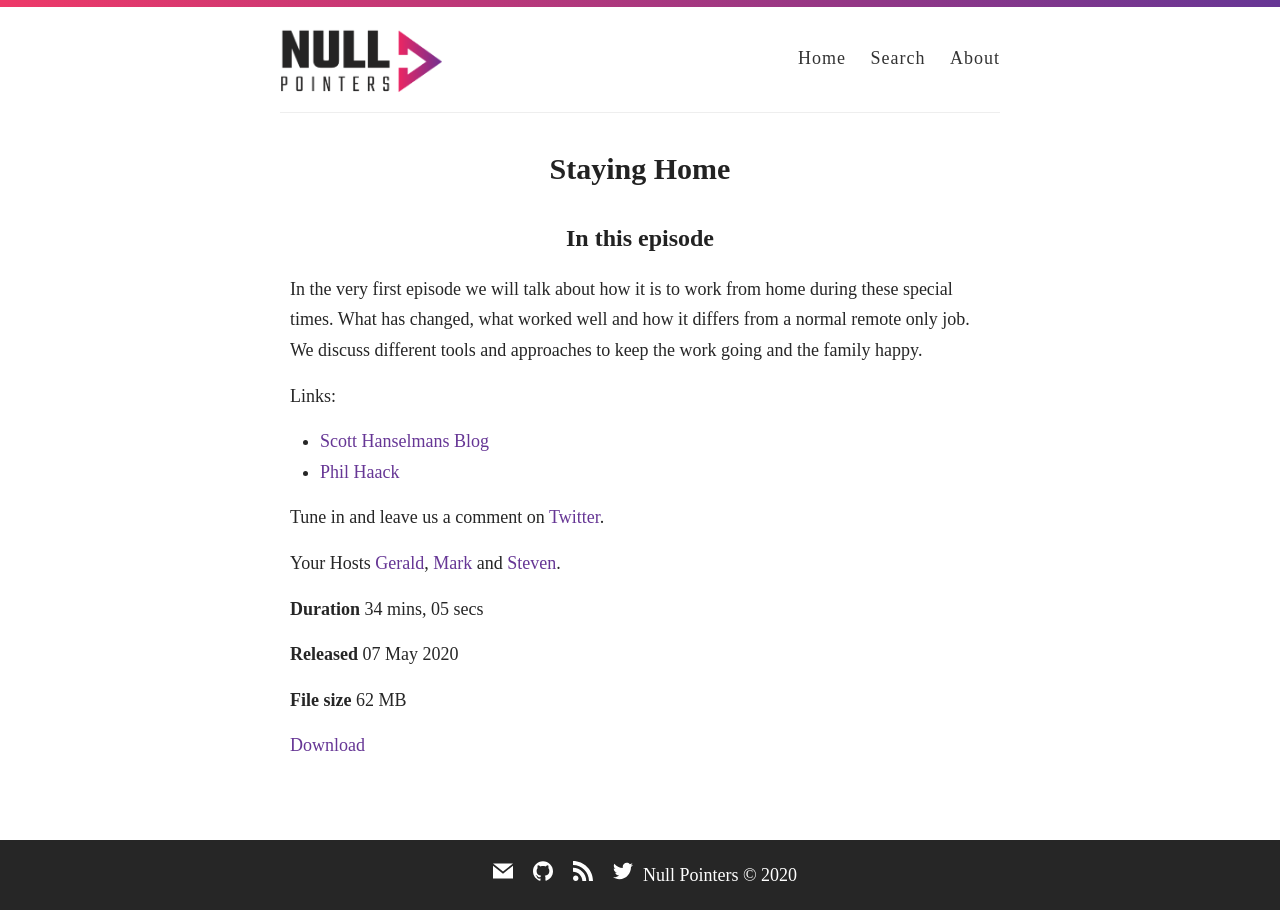
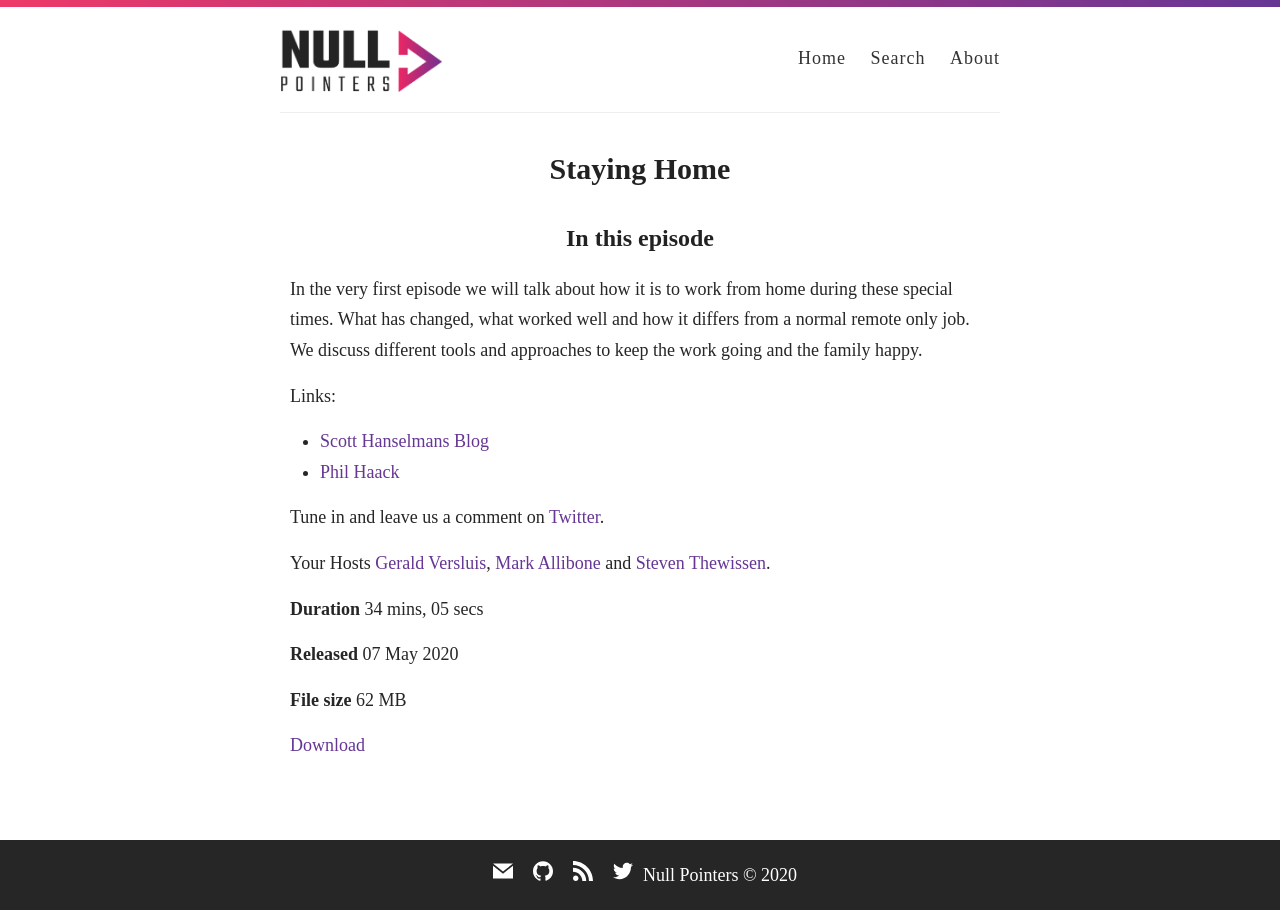
Before and after one commit to nullpointersio/website, a Jekyll site: the page built from _posts/2020-05-07-corona.markdown, in a window 1280 px wide. Built offline with Jekyll 4.4.1, drawn with Linux system fonts in a browser that asks for light colours; some web fonts are replaced; some of the changed lines change nothing that is shown.

Commit message:
Redone some RSS stuff

```diff
--- a/_config.yml
+++ b/_config.yml
@@ -76,8 +76,8 @@
 
 # Your website URL (e.g. http://amitmerchant1990.github.io or http://www.amitmerchant.com)
 # Used for Sitemap.xml and your RSS feed
-url: https://nullpointers.io
-enforce_ssl: https://nullpointers.io
+url: https://nullpointers.io/
+enforce_ssl: https://nullpointers.io/
 
 # If you're hosting your site at a Project repository on GitHub pages
 # (http://yourusername.github.io/repository-name)
--- a/_posts/2020-05-07-corona.markdown
+++ b/_posts/2020-05-07-corona.markdown
@@ -7,9 +7,6 @@
 summary: 		"In the very first episode we will talk about how it is to work from home during these special times."
 
 description: 	"Staying home and working from home"
-
-season:			# Enter a number if applicable
-episode:		# Enter a number if applicable
 
 type:			full # "trailer" or "full"
 duration: 		"34:05" # audio length in min
@@ -31,6 +28,6 @@
 
 Tune in and leave us a comment on [Twitter](https://twitter.com/nullpointersio).
 
-Your Hosts [Gerald](https://twitter.com/jfversluis), [Mark](https://twitter.com/mallibone) and [Steven](https://twitter.com/devnl).
+Your Hosts [Gerald Versluis](https://twitter.com/jfversluis), [Mark Allibone](https://twitter.com/mallibone) and [Steven Thewissen](https://twitter.com/devnl).
 
 [Intro Music by Kevin MacLeod]: https://incompetech.filmmusic.io/song/4148-nowhere-land
```
Also changed, not shown: 1 other file.
